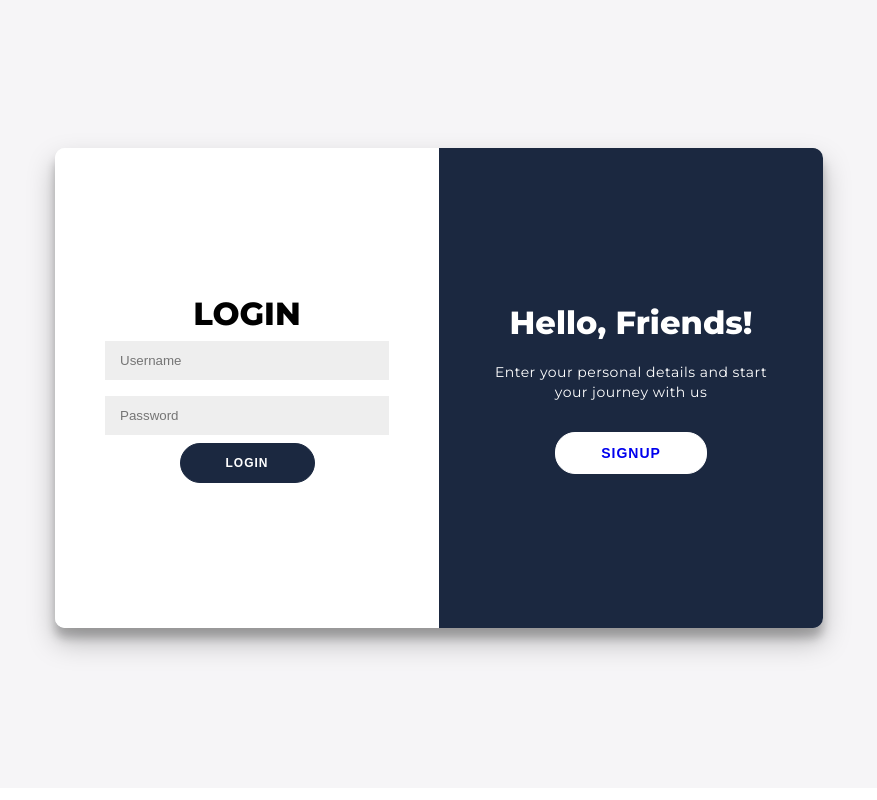
After one commit to rovannoufer/chat_bot, a Django app: page /login/ in a window 1280 px wide. The commit adds this page. Shown: the whole page, without its empty margins (201-1078 px from the left). Run offline with Django 4.2, Linux system fonts and the light colour scheme.

Commit message:
Login authentication

```diff
--- a/chat_bot/core/urls.py
+++ b/chat_bot/core/urls.py
@@ -3,5 +3,8 @@ from . import views
 
 
 urlpatterns =[
-    path('', views.chatbot, name='chatbot')
+    path('', views.chatbot, name='chatbot'),
+    path('login/', views.login, name = 'login'),
+    path('signup/', views.signup, name='signup'),
+    path('logout', views.logout, name='logout')
 ]
--- a/chat_bot/core/views.py
+++ b/chat_bot/core/views.py
@@ -1,11 +1,69 @@
-from django.shortcuts import render
+from django.shortcuts import render, redirect
 from django.http import JsonResponse
+import openai
+from django.contrib import auth
+from django.contrib.auth.models import User
+import json
+
+openai.api_key = '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'
+
+def ask_openai(message):
+    response = openai.Completion.create(
+        model="text-davinci-003",
+        prompt=message,
+        max_tokens=150,
+        n=1,
+        stop=None,
+        temperature=0.7
+    )
+
+    answer = response.choices[0].text.strip()
+    return answer
+
+def chatbot(request):
+    if request.method == 'POST':
+        message = request.POST.get('message')
+        response = ask_openai(message)
+        return JsonResponse({'message': message, 'response': response})
+    return render(request, 'chatbot.html')
 
 
 
+def login(request):
+    if request.method == "POST":
+        username = request.POST['username']
+        password = request.POST['password']
+        user = auth.authenticate(request, username = username, password = password)
+        if user is not None:
+            auth.login(request, user)
+            return redirect('chatbot')
+        else:
+            error_message = "Invalid username or password"
+            return render(request, 'login.html', {'error_message': error_message})
+    else:
+      return render(request, 'login.html')
 
-def chatbot (request):
-    if request.method == 'post':
-        message = request.post.get('message')
-        return JsonResponse(message)
-    return render(request, 'chatbot.html')
+def signup(request):
+    if request.method == 'POST':
+        username = request.POST['username']
+        email = request.POST['email']
+        password1 = request.POST['password1']
+        password2 = request.POST['password2']
+
+        if password1 == password2:
+            try:
+                user = User.objects.create_user(username, email, password1)
+                user.save()
+                auth.login(request, user)
+                return redirect('chatbot')
+            except:
+                error_message = 'Error on creating account'
+                return render(request, 'signup.html', {'error_message': error_message})
+        else:
+            error_message = 'Password don\'t match'
+            return render(request, 'signup.html', {'error_message': error_message})
+    return render(request, 'signup.html')
+
+
+def logout(request):
+    auth.logout(request)
--- /dev/null
+++ b/chat_bot/templates/login.html
@@ -0,0 +1,231 @@
+<!DOCTYPE html>
+<html lang="en">
+<head>
+    <meta charset="UTF-8">
+    <meta name="viewport" content="width=device-width, initial-scale=1.0">
+    <title>Document</title>
+    <style>
+         @import url('https://fonts.googleapis.com/css?family=Montserrat:400,800');
+
+* {
+	box-sizing: border-box;
+}
+
+.body {
+	background: #f6f5f7;
+	display: flex;
+	flex-direction: column;
+	justify-content: center;
+	position: relative;
+	align-items: center;
+	font-family: 'Montserrat', sans-serif;
+	height: 100vh;
+	margin: -20px 0 50px;
+	margin-bottom: 0%;
+}
+
+
+
+h1 {
+	font-weight: bold;
+	margin : 0;
+}
+
+h2 {
+	text-align: center;
+}
+
+p {
+	font-size: 14px;
+	font-weight: 100;
+	line-height: 20px;
+	letter-spacing: 0.5px;
+	margin: 20px 0 30px;
+}
+
+a {
+
+	font-size: 14px;
+	text-decoration: none;
+	margin: 15px 0;
+}
+
+
+button {
+	border-radius: 20px;
+	border: 1px solid #1b2840;
+	background-color: #1b2840;
+	color: #FFFFFF;
+	font-size: 12px;
+	font-weight: bold;
+	padding: 12px 45px;
+	letter-spacing: 1px;
+	text-transform: uppercase;
+
+}
+
+
+
+button:focus {
+	outline: none;
+}
+
+button.ghost {
+	background-color: transparent;
+	border-color: #FFFFFF;
+
+}
+
+form {
+	background-color: #FFFFFF;
+	display: flex;
+	align-items: center;
+	justify-content: center;
+	flex-direction: column;
+	padding: 0 50px;
+	height: 100%;
+	text-align: center;
+}
+
+input {
+	background-color: #eee;
+	border: none;
+	padding: 12px 15px;
+	margin: 8px 0;
+	width: 100%;
+}
+
+.container {
+	background-color: #fff;
+	border-radius: 10px;
+  	box-shadow: 0 14px 28px rgba(0,0,0,0.25),
+			0 10px 10px rgba(0,0,0,0.22);
+	position: relative;
+	overflow: hidden;
+	width: 768px;
+	margin-top: 0%;
+	max-width: 100%;
+	min-height: 480px;
+}
+
+.form-container {
+	position: absolute;
+	top: 0;
+	height: 100%;
+	transition: all 0.6s ease-in-out;
+}
+
+.sign-in-container {
+	left: 0;
+	width: 50%;
+	z-index: 2;
+}
+
+.container.right-panel-active .sign-up-container {
+	transform: translateX(100%);
+	opacity: 1;
+	z-index: 5;
+	animation: show 0.6s;
+}
+
+.overlay-container {
+	position: absolute;
+	top: 0;
+	left: 50%;
+	width: 50%;
+	height: 100%;
+	overflow: hidden;
+	transition: transform 0.6s ease-in-out;
+	z-index: 100
+}
+
+.overlay {
+	background: #1b2840;
+	background: -webkit-linear-gradient(to right, #1b2840, #1b2840);
+	background: linear-gradient(to right, #1b2840, #1b2840);
+	background-repeat: no-repeat;
+	background-size: cover;
+	background-position: 0 0;
+	color: #FFFFFF;
+	position: relative;
+	left: -100%;
+	height: 100%;
+	width: 200%;
+  	transform: translateX(0);
+	transition: transform 0.6s ease-in-out;
+}
+
+.overlay-panel {
+	position: absolute;
+	display: flex;
+	align-items: center;
+	justify-content: center;
+	flex-direction: column;
+	padding: 0 40px;
+	text-align: center;
+	top: 0;
+	height: 100%;
+	width: 50%;
+	transform: translateX(0);
+	transition: transform 0.6s ease-in-out;
+}
+
+
+.overlay-right {
+	right: 0;
+	transform: translateX(0);
+}
+
+.container.right-panel-active .overlay-right {
+	transform: translateX(20%);
+}
+
+
+
+.center{
+		display: flex;
+		justify-content: center;
+		align-items: center;
+}
+.alert-danger {
+    background-color: #f8d7da;
+    color: #721c24;
+    padding: 10px;
+    margin-bottom: 20px;
+    border: 1px solid #f5c6cb;
+    border-radius: 4px;
+  }
+
+    </style>
+
+</head>
+<body>
+    <div class="body">
+        {% if error_message %}
+          <div class="alert alert-danger">{{ error_message }}</div>
+        {% endif %}
+        <div class="container" id="container">
+          <div class="form-container sign-in-container">
+            <form method="post">
+              {% csrf_token %}
+              <h1>LOGIN</h1>
+              <input type="text" placeholder="Username" name="username" required="">
+              <input type="password" placeholder="Password" name="password" required="">
+              <button type="submit" class="center">Login</button>
+            </form>
+          </div>
+          <div class="overlay-container">
+            <div class="overlay">
+              <div class="overlay-panel overlay-right">
+                <h1>Hello, Friends!</h1>
+                <p>Enter your personal details and start your journey with us</p>
+                <button style="color: #FFFFFF !important; background-color: white !important;" class="ghost"><a href="{ url 'signup' }">Signup</a></button>
+
+              </div>
+            </div>
+          </div>
+        </div>
+      </div>
+
+</body>
+</html>
```
Also changed, not shown: chat_bot/templates/base.html (added, +17 -0 lines), chat_bot/templates/chatbot.html (+34 -51 lines), chat_bot/templates/signup.html (added, +150 -0 lines), chat_bot/db.sqlite3.
